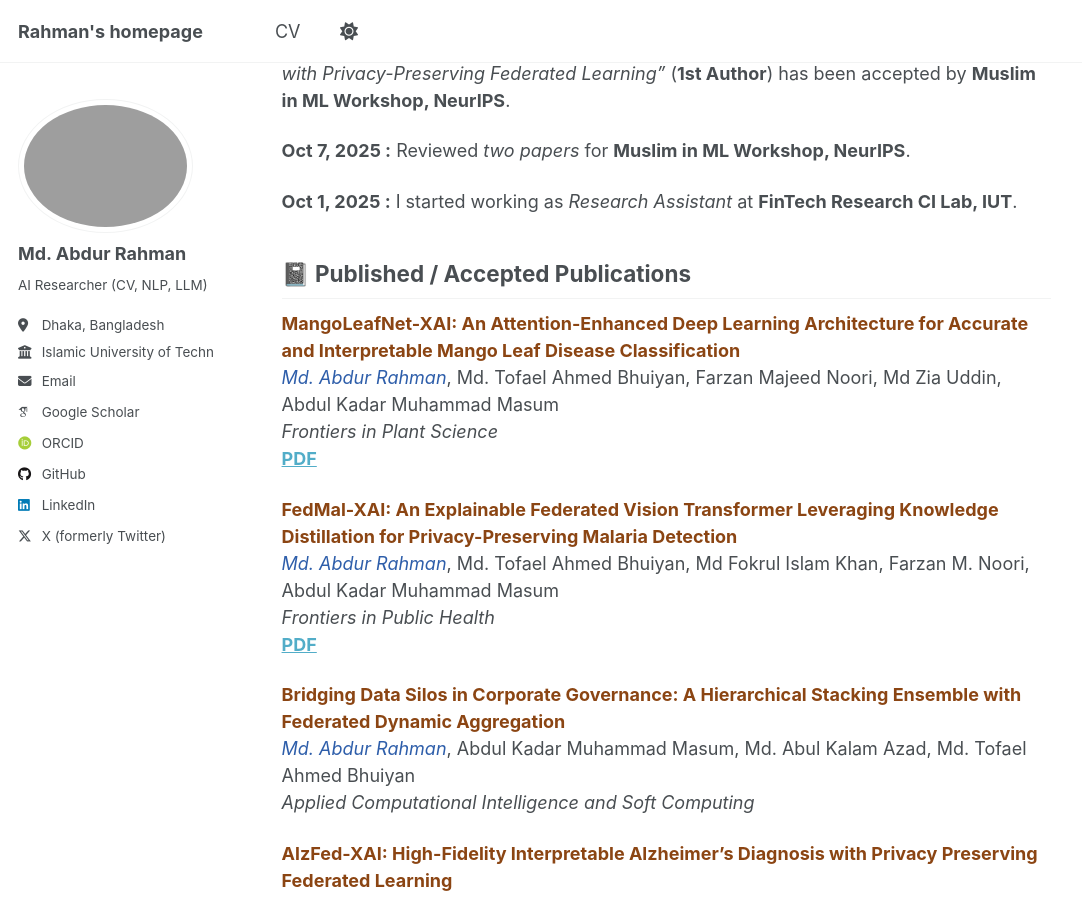
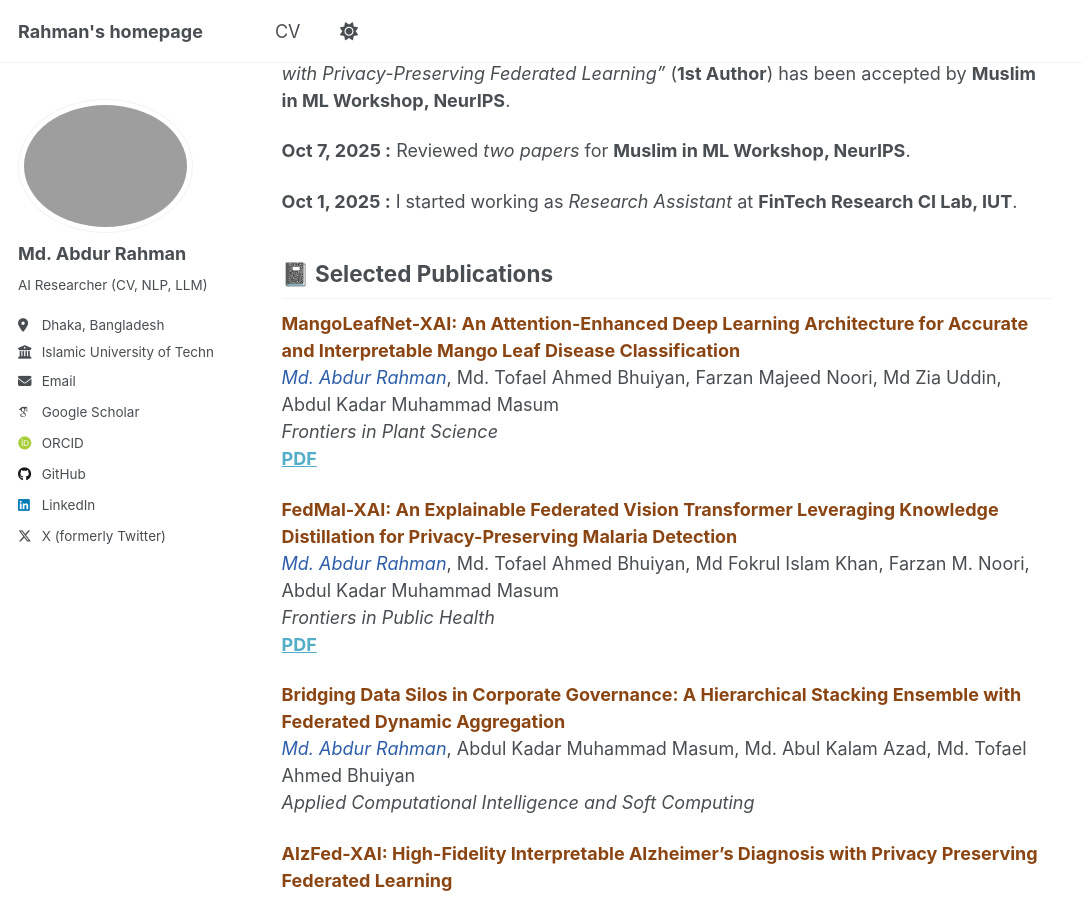
Before and after one commit to borhanitrash/borhanitrash.github.io, a Jekyll site: the page built from _pages/about.md, in a window 1280 px wide and 900 px high, scrolled down 1028 px. Shown: the whole window, without its empty margins (0-1082 px from the left). Built offline with Jekyll 4.4.1, drawn with Linux system fonts in a browser that asks for light colours; some web fonts are replaced; a script that is not in the unit is left out; some of the changed text lies outside the part shown.

Commit message:
Update publication sections and titles in about.md

```diff
--- a/_pages/about.md
+++ b/_pages/about.md
@@ -34,7 +34,7 @@ My current goal is to publish impactful research papers in top-tier CORE A*/A co
 
 **Oct 1, 2025 :**   I started working as *Research Assistant* at **FinTech Research CI Lab, IUT**.
 
-## 📓 Published / Accepted Publications
+## 📓 Selected Publications
 <span style="color:#8B4513;">**MangoLeafNet-XAI: An Attention-Enhanced Deep Learning Architecture for Accurate and Interpretable Mango Leaf Disease Classification**</span>
 <span style="color:#2E5EAA;">*Md. Abdur Rahman*</span>, Md. Tofael Ahmed Bhuiyan, Farzan Majeed Noori, Md Zia Uddin, Abdul Kadar Muhammad Masum
 *Frontiers in Plant Science*
```
Also changed, not shown: other parts of _pages/about.md (+1 -1 lines).
